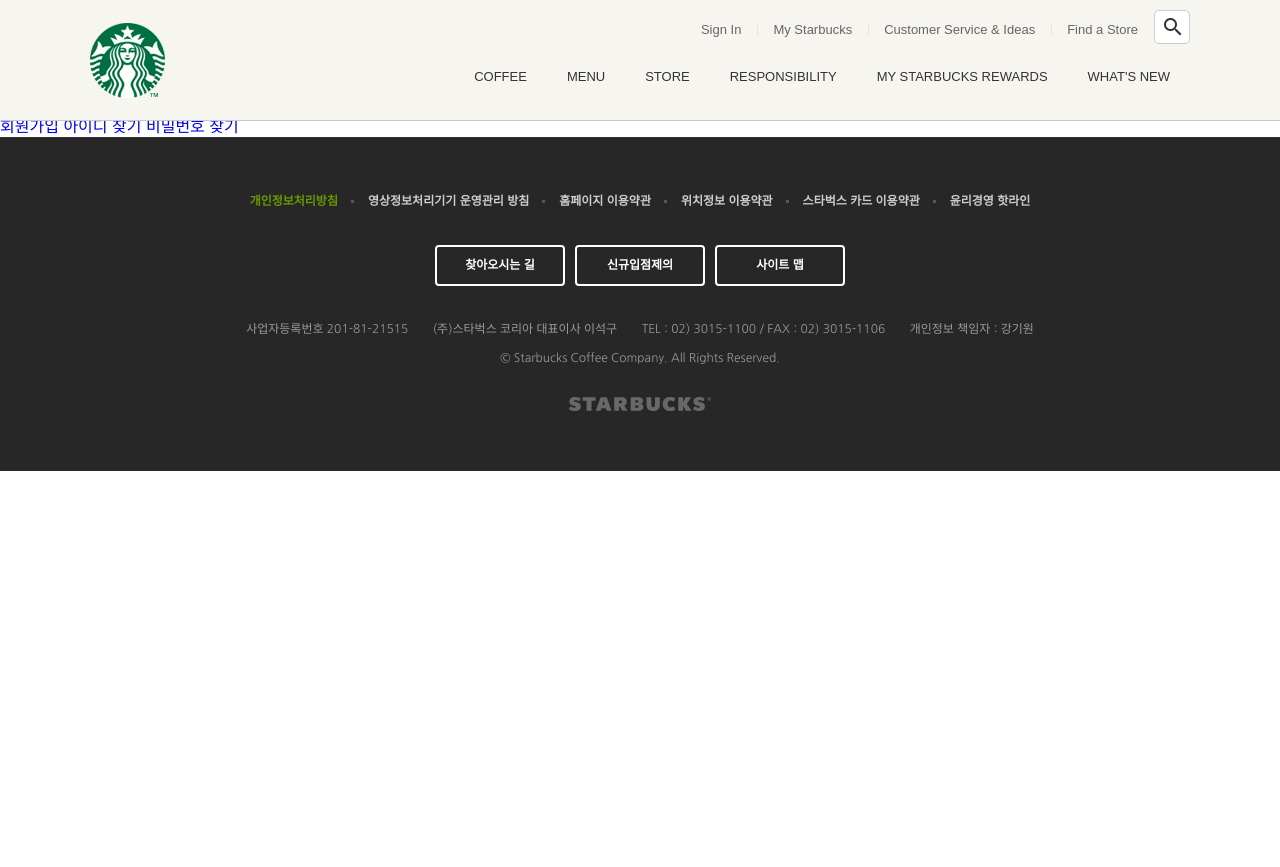
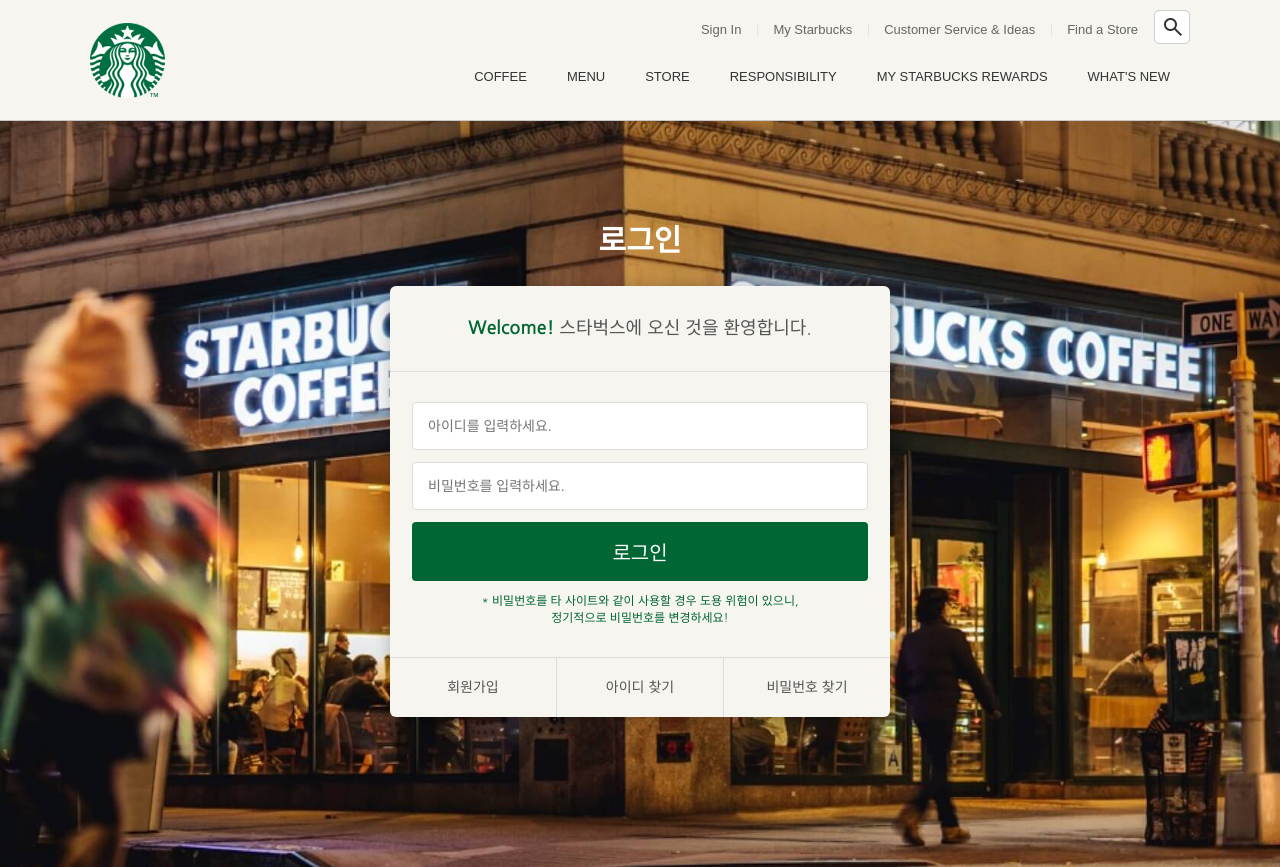
Before and after one commit to anseungwoo/starbucks, a plain HTML site: page signin/index.html in a window 1280 px wide. Shown: the top 867 px of the page. Before the commit the page ends 800 px from the top, so only its background shows below. Drawn offline with nearby package versions, Linux system fonts and the light colour scheme; a script that the page names is missing.

Commit message:
로그인페이지 완성

```diff
--- a/css/common.css
+++ b/css/common.css
@@ -178,7 +178,7 @@
   width: 190px;
   border-color: #669900;
 }
-header .sub-menu .search .material-icons {
+header .sub-menu .search .material-symbols-outlined {
   height: 24px;
   position: absolute;
   top: 0;
@@ -187,7 +187,7 @@
   margin: auto;
   transition: .4s;
 }
-header .sub-menu .search.focused .material-icons {
+header .sub-menu .search.focused .material-symbols-outlined {
   opacity: 0;
 }
 header .main-menu {
--- a/css/signin.css
+++ b/css/signin.css
@@ -0,0 +1,78 @@
+.signin {
+  margin-top: 120px;
+  padding: 100px 0 150px;
+  background-image: url("../images/signin_bg.jpg");
+  background-repeat: no-repeat;
+  background-position: center;
+  background-attachment: fixed;
+  background-size: cover;
+}
+.signin h1 {
+  color: #fff;
+  font-size: 30px;
+  font-weight: 700;
+  text-align: center;
+  margin-bottom: 24px;
+}
+.signin__card {
+  width: 500px;
+  margin: 0 auto;
+  border-radius: 6px;
+  background-color: #F6F5F0;
+  box-shadow: 2px 2px 20px rgba(0,0,0,.3);
+  color: #555;
+}
+.signin__card h2 {
+  padding: 30px;
+  font-size: 18px;
+  text-align: center;
+  border-bottom: 1px solid #ddd;
+}
+.signin__card h2 strong {
+  font-weight: 700;
+  color: #006633;
+}
+.signin__card form {
+  padding: 30px 22px;
+}
+.signin__card form input {
+  width: 100%;
+  margin-bottom: 12px;
+  padding: 15px;
+  border: 1px solid #ddd;
+  border-radius: 4px;
+  outline: none;
+  box-sizing: border-box;
+  font-size: 14px;
+}
+.signin__card form [type="submit"] {
+  background-color: #006633;
+  border: none;
+  color: #fff;
+  font-size: 20px;
+  cursor: pointer;
+}
+.signin__card form p {
+  font-size: 12px;
+  color: #006633;
+  text-align: center;
+}
+.signin__card .actions {
+  display: flex;
+  border-top: 1px solid #ddd;
+}
+.signin__card .actions a {
+  flex-grow: 1;
+  flex-basis: 0;
+  text-align: center;
+  padding: 20px;
+  color: #555;
+  font-size: 14px;
+  border-right: 1px solid #ddd;
+}
+.signin__card .actions a:hover {
+  text-decoration: underline;
+}
+.signin__card .actions a:last-child {
+  border-right: none;
+}
--- a/signin/index.html
+++ b/signin/index.html
@@ -30,10 +30,19 @@
   <!--브라우저 스타일 초기화-->
   <link rel="stylesheet" href="https://cdn.jsdelivr.net/npm/reset-css@5.0.1/reset.min.css" />
   <!--Google Fonts - 나눔고딕-->
-  <link rel="preconnect" href="https://fonts.gstatic.com" />
-  <link href="https://fonts.googleapis.com/css2?family=Nanum+Gothic:wght@400;700&display=swap" rel="stylesheet" />
+  <link rel="preconnect" href="https://fonts.googleapis.com">
+  <link rel="preconnect" href="https://fonts.gstatic.com" crossorigin>
+  <link href="https://fonts.googleapis.com/css2?family=Nanum+Gothic:wght@400;700&display=swap" rel="stylesheet">
   <!--Google Material Icons-->
-  <link rel="stylesheet" href="https://fonts.googleapis.com/icon?family=Material+Icons" />
+  <link rel="stylesheet" href="https://fonts.googleapis.com/css2?family=Material+Symbols+Outlined:opsz,wght,FILL,GRAD@20..48,100..700,0..1,-50..200" />
+
+
+
+
+
+
+
+
 
   <link rel="stylesheet" href="../css/common.css" />
   <link rel="stylesheet" href="../css/signin.css" />
@@ -67,7 +76,7 @@
         </ul>
         <div class="search">
           <input type="text" />
-          <span class="material-icons">search</span>
+          <span class="material-symbols-outlined">search</span>
         </div>
       </div>
 
```
